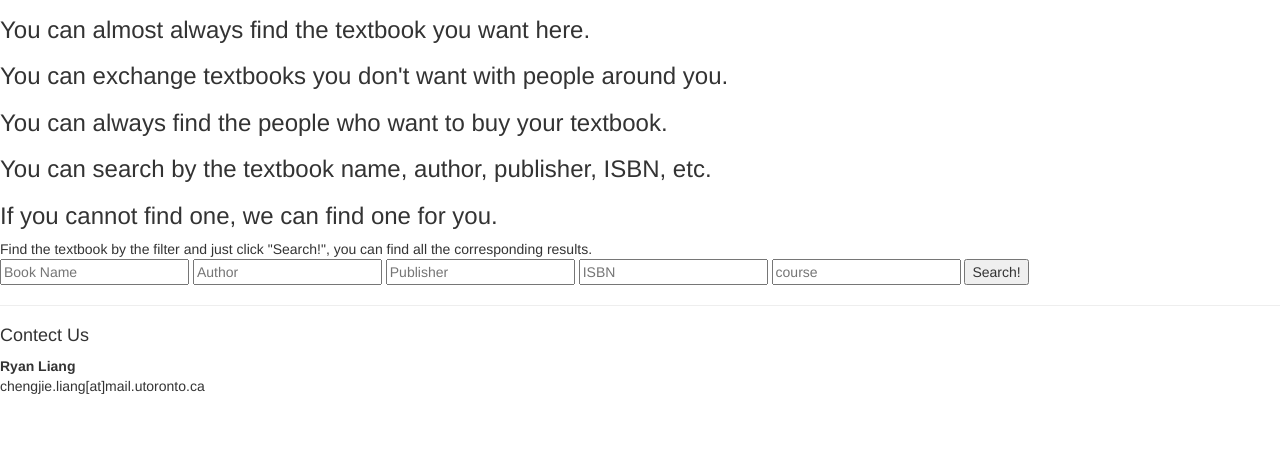
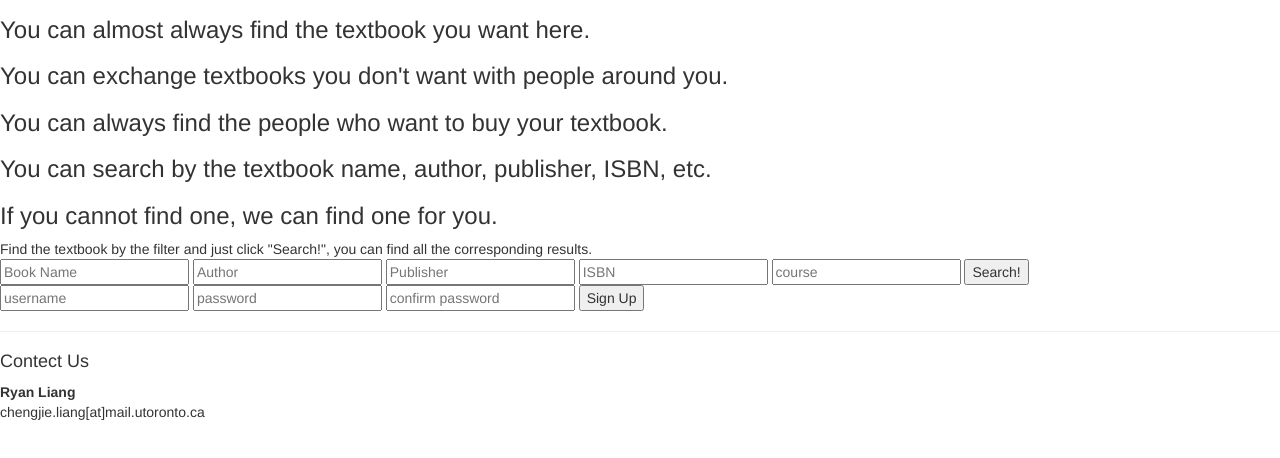
Before and after one commit to RyanLiang1994/UofTExchange, a plain HTML site: page index.html in a window 1280 px wide. Shown: the part 224-682 px from the top of the page. Drawn offline with nearby package versions, Linux system fonts and the light colour scheme.

Commit message:
add signup page

```diff
--- a/index.html
+++ b/index.html
@@ -69,6 +69,12 @@
             <button>Search!</button>
         </section>
 
+        <section class="signup">
+            <input type="text" name="uname" required="true" placeholder="username">
+            <input type="password" name="pword" required="true" placeholder="password">
+            <input type="password" name="confirm" required="true" placeholder="confirm password">
+            <button>Sign Up</button>
+        </section>
         <hr>
         <footer class="footers">
             <h4>Contect Us</h4>
```
